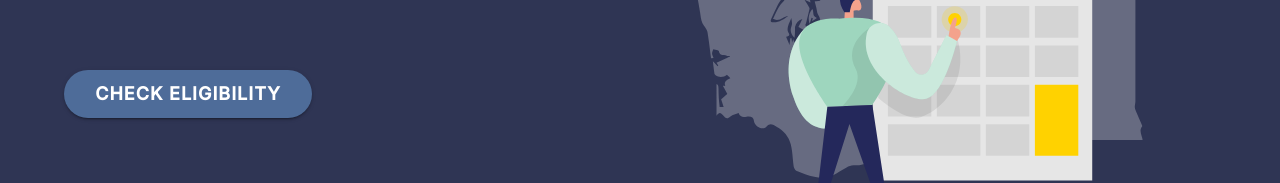
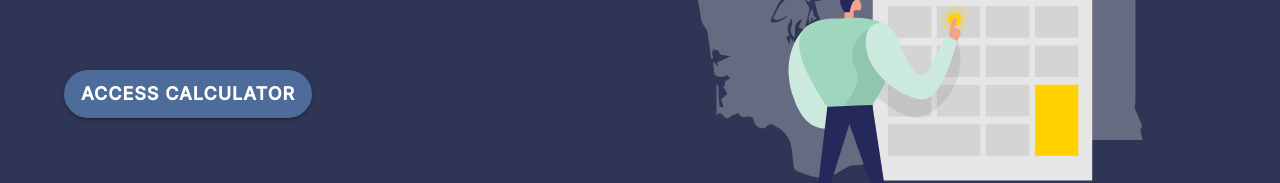
Before and after one commit to openseattle/clearviction-v1, a React (Create React App) app: page / in a window 1280 px wide. Shown: the part 570-753 px from the top of the page. Built offline with nearby package versions, Linux system fonts and the light colour scheme.

Commit message:
change button text from check eligibility to access calculator

```diff
--- a/src/Pages/HomePage.jsx
+++ b/src/Pages/HomePage.jsx
@@ -38,7 +38,7 @@ const HomePage = () => {
                             </Typography>
                             <Box paddingTop={12}>
                                 <RedesignButtonPrimary href="/calculator/landing-0">
-                                    Check Eligibility
+                                    Access Calculator
                                 </RedesignButtonPrimary>
                             </Box>
                         </Grid>
```
